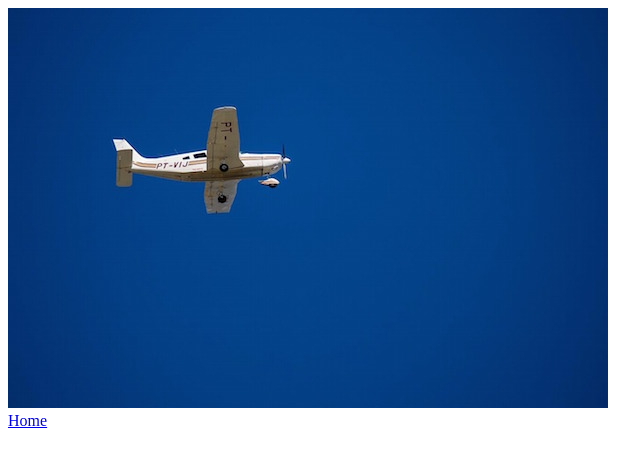
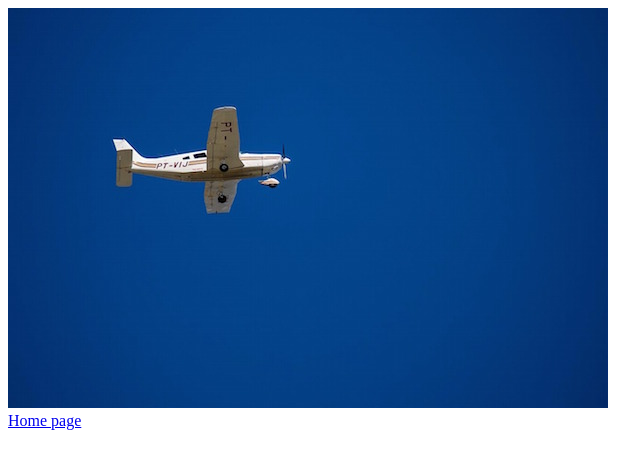
Before and after one commit to Shamea02/FNB-PROJECT, a plain HTML site: page index.html in a window 1280 px wide. Shown: the full height of the page, 0-640 px from the left. Drawn offline with Linux system fonts and the light colour scheme; files whose address does not match are found by name.

Commit message:
Update index.html

```diff
--- a/index.html
+++ b/index.html
@@ -5,6 +5,6 @@
 <body>
 <img src="../image/plane.jpg">
 <br/>
-<a href="index.html">Home</a>
+<a href="index.html">Home page </a>
 </body>
 </html>
```
